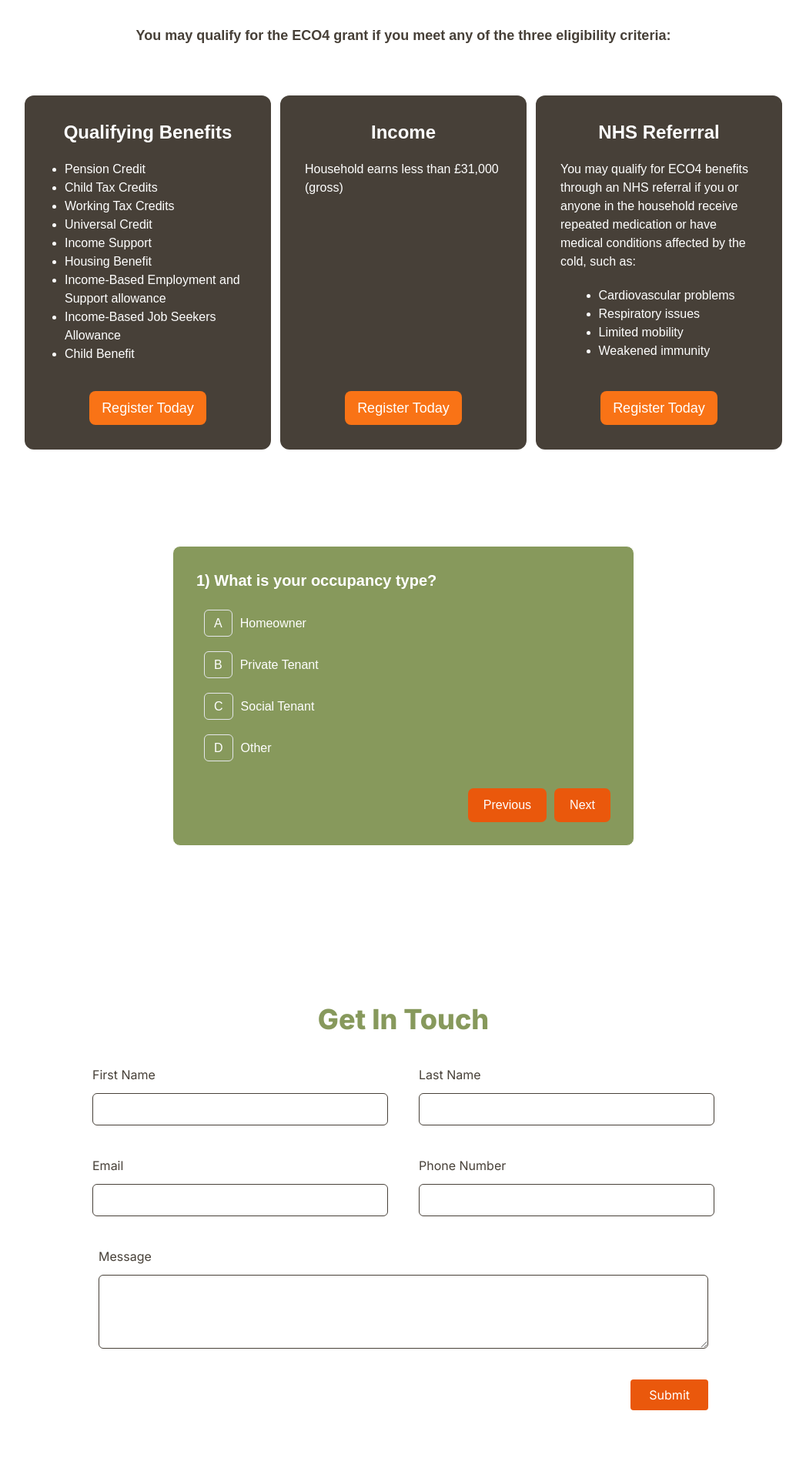
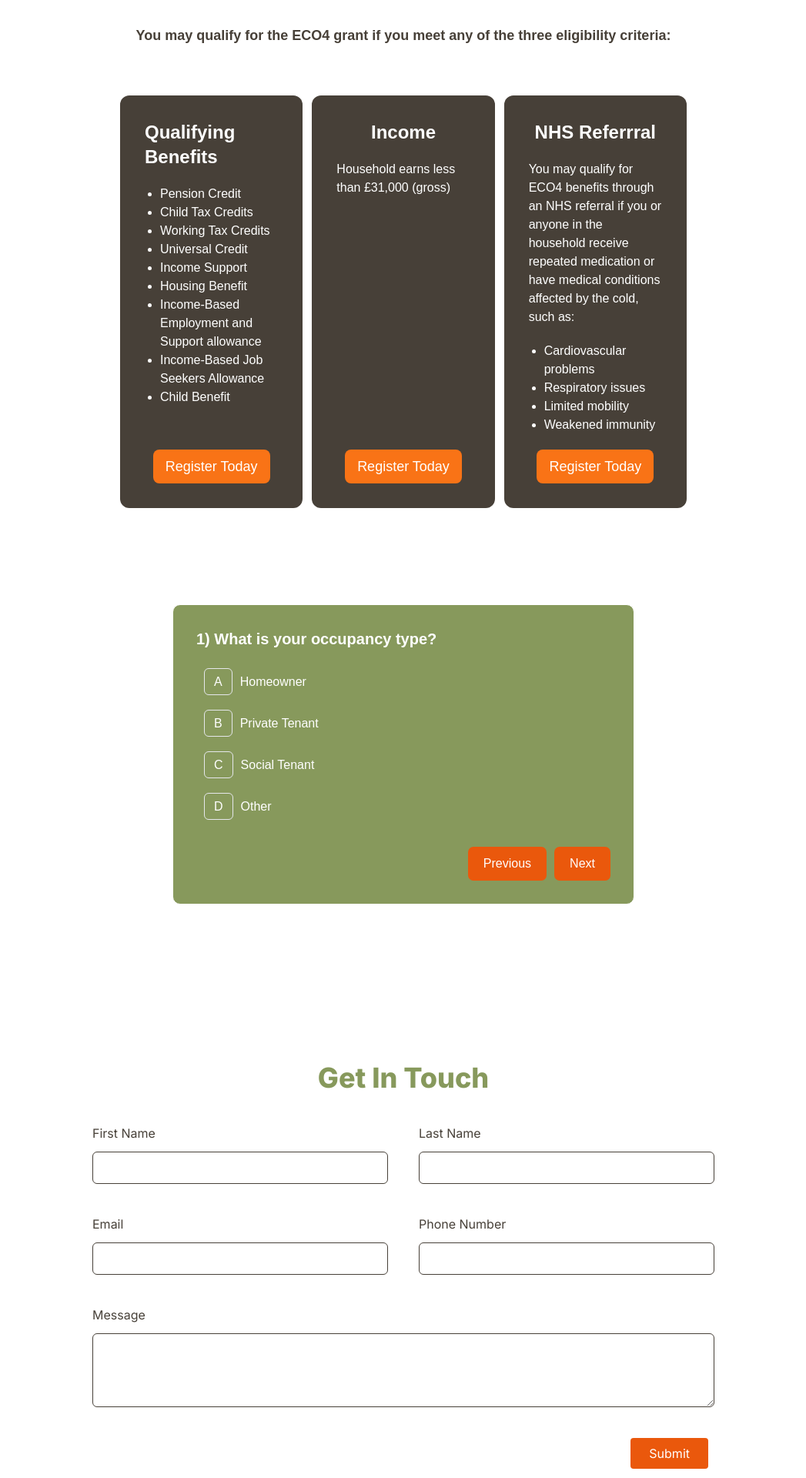
Before and after one commit to UzairChaudhary/Green-Harbour, a Next.js app: page /who-qualifies in a window 1280 px wide. Shown: the part 200-2120 px from the top of the page at 77% size, without its empty margins (116-1163 px from the left). Built offline with nearby package versions, Linux system fonts and the light colour scheme.

Commit message:
responsive qualify page

```diff
--- a/components/LandingPage/GetInTouch.js
+++ b/components/LandingPage/GetInTouch.js
@@ -44,7 +44,7 @@ export default function GetInTouch() {
             <input type='text' name='phoneNumber'  className='border border-mud_color rounded-md p-2 w-full md:w-96' />
           </div>
         </div>
-        <div className='flex flex-col text-mud_color mt-6 md:mt-10 px-2 gap-3'>
+        <div className='flex flex-col text-mud_color mt-6 md:mt-10 gap-3'>
           <h1>Message</h1>
           <textarea name='message' className='border border-mud_color rounded-md p-2 h-24'></textarea>
         </div>
--- a/src/app/who-qualifies/page.js
+++ b/src/app/who-qualifies/page.js
@@ -189,10 +189,10 @@ export default function Page() {
   }
   return (
     <>
-    <div className='mx-20 font-proxima-nova mt-20'>
-        <h1 className='flex justify-center font-extrabold text-4xl text-mud_color'> Who Qualifies?</h1>
-        <p className='mt-10 text-lg font-bold flex justify-center text-mud_color'>You may qualify for the ECO4 grant if you meet any of the three eligibility criteria:</p>
-        <div className='flex justify-center mt-16 gap-3'>
+    <div className="max-w-3xl mx-auto px-4 font-proxima-nova mt-20">
+        <h1 className="text-4xl font-extrabold text-center text-mud_color"> Who Qualifies?</h1>
+        <p className="mt-10 text-lg font-bold text-center text-mud_color">You may qualify for the ECO4 grant if you meet any of the three eligibility criteria:</p>
+        <div className="flex flex-col items-center md:items-stretch md:flex-row justify-center md:justify-between mt-16 gap-3">
             <div className=' text-white flex flex-col w-80 hover:scale-105 hover:transition-a justify-between bg-mud_color p-8 rounded-xl'>
                 <div className='flex justify-center  flex-col items-center'>
                 <h1 className='text-2xl flex justify-center font-bold'> Qualifying Benefits</h1>
@@ -224,7 +224,7 @@ export default function Page() {
                     <Button/>
                 </div>
             </div>
-            <div className='flex flex-col hover:scale-105 hover:transition-a justify-center items-center w-80 p-8 text-white bg-mud_color rounded-xl'>
+            <div className='flex flex-col hover:scale-105 hover:transition-a justify-between w-80 p-8 text-white bg-mud_color rounded-xl'>
                 <h1 className='text-2xl flex justify-center font-bold'>NHS Referrral</h1>
                 <p className=' mt-5'>You may qualify for ECO4 benefits through an NHS referral if you or anyone in the household receive repeated medication or have medical conditions affected by the cold, such as:</p>
                 <ul className='list-disc mt-5 pl-5'>
@@ -234,7 +234,7 @@ export default function Page() {
                         <li>Weakened immunity</li>
 
                 </ul>
-                <div className='flex flex-col items-center  mt-10'>
+                <div className='flex justify-center mt-5'>
 
                     <Button/>
                 </div>
@@ -246,11 +246,12 @@ export default function Page() {
         {/* Display this div when he is not eligible */}
         {isSubmit ? (
             <div className='container'>
+
                 {eligible ? (
-                    <div className='p-10 bg-green_color text-white w-full mx-20  rounded-lg'>
+                    <div className='py-10 px-5 bg-green_color text-white w-full mx-10  rounded-lg'>
                         <p className='text-2xl font-bold m-5 flex justify-center'>Your information is submitted successfully.</p>
-                    <p className='mt-5 text-2xl flex justify-center font-bold'>Thankyou for using our services!</p>
-                    <p className='mt-5 m-5 text-lg flex justify-center'>Green Harbour ECO4 Home Advisor will contact you soon.</p>
+                        <p className='m-5 text-2xl flex justify-center font-bold'>Thankyou for using our services!</p>
+                        <p className='m-5 text-lg flex justify-center'>Green Harbour ECO4 Home Advisor will contact you soon.</p>
                     </div>
                 ):(
 
```
Lines whose indentation alone changed are shown as unchanged.
